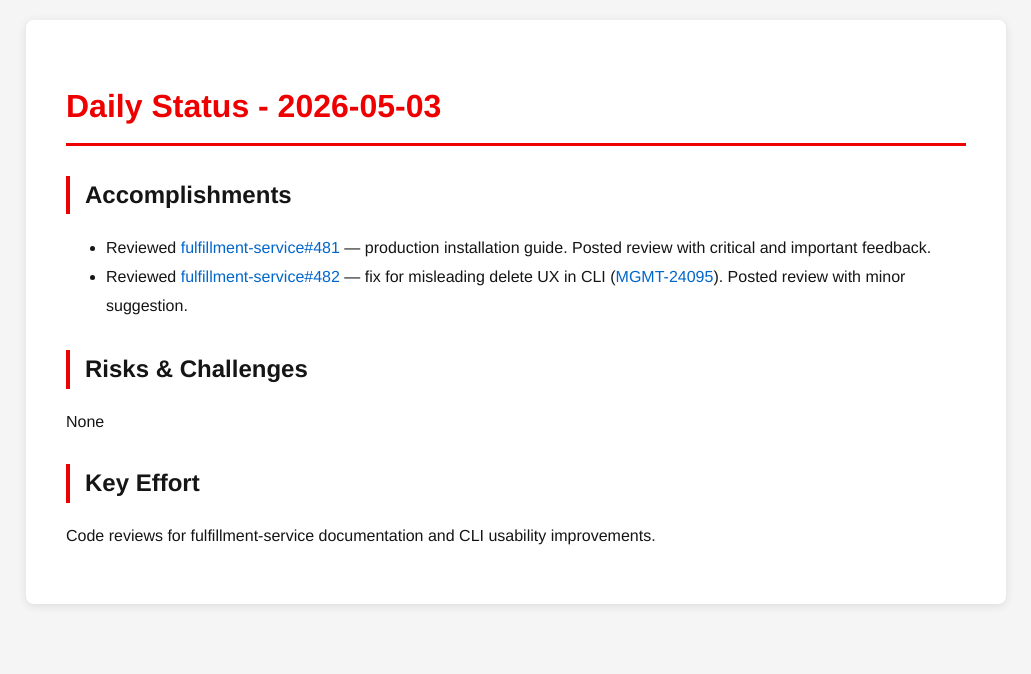
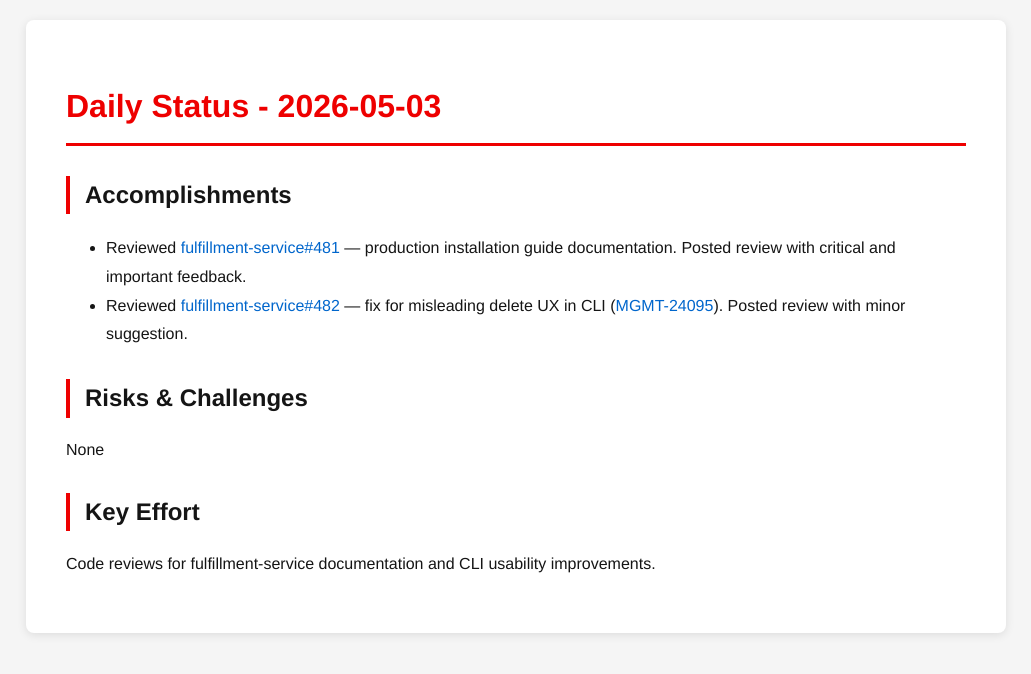
Before and after one commit to tzvatot/daily-status, a Jekyll site: the page built from 2026-05-03.md, in a window 1280 px wide. Shown: the top 674 px of the page, without its empty margins (124-1155 px from the left). Built offline with Jekyll 4.4.1, drawn with Linux system fonts in a browser that asks for light colours.

Commit message:
Daily status update - 2026-05-03

```diff
--- a/2026-05-03.md
+++ b/2026-05-03.md
@@ -7,7 +7,7 @@ date: 2026-05-03
 # Daily Status - 2026-05-03
 
 ## Accomplishments
-- Reviewed [fulfillment-service#481](https://github.com/osac-project/fulfillment-service/pull/481) — production installation guide. Posted review with critical and important feedback.
+- Reviewed [fulfillment-service#481](https://github.com/osac-project/fulfillment-service/pull/481) — production installation guide documentation. Posted review with critical and important feedback.
 - Reviewed [fulfillment-service#482](https://github.com/osac-project/fulfillment-service/pull/482) — fix for misleading delete UX in CLI ([MGMT-24095](https://issues.redhat.com/browse/MGMT-24095)). Posted review with minor suggestion.
 
 ## Risks & Challenges
```
